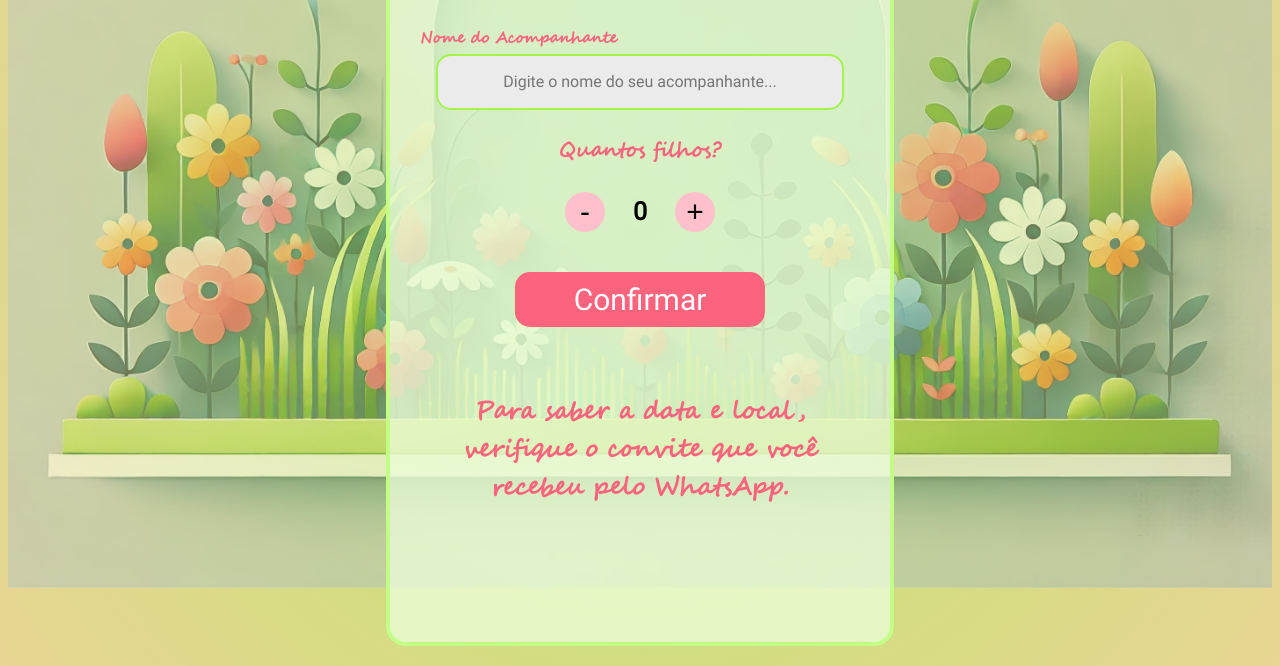
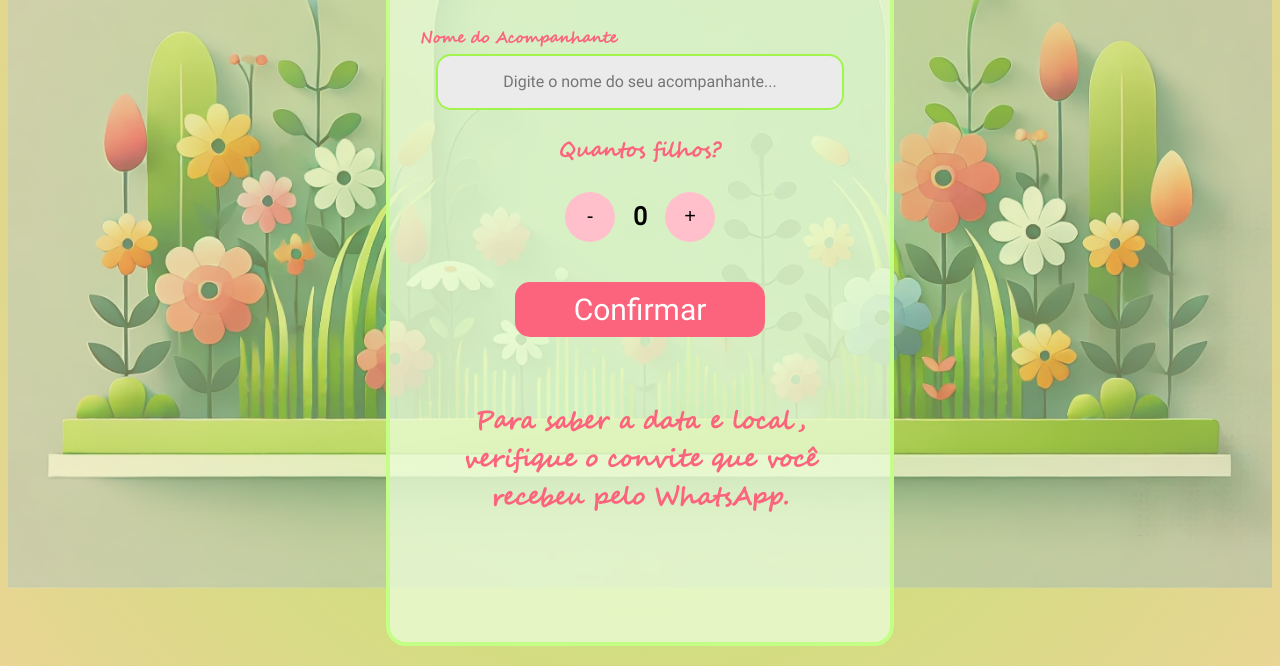
Before and after one commit to rogerioncosta/one-lu, a plain HTML site: page frontend/public/index.html in a window 1280 px wide. Shown: the part 232-898 px from the top of the page. Drawn offline with Linux system fonts and the light colour scheme.

Commit message:
size change container

```diff
--- a/frontend/public/styles/style.index.css
+++ b/frontend/public/styles/style.index.css
@@ -110,12 +110,14 @@ body::before {
 
 .contador{
     /* border: 2px solid pink; */
+    display: flex;
     align-items: center;
     display: flex;
     width: 150px;
     margin: 0 auto;
     margin-bottom: 20px;
-    justify-content: space-around;
+    justify-content: center;
+    gap: 10px; /* Espaço entre os elementos */
 
     h1{
         /* border: 1px solid pink; */
@@ -130,10 +132,10 @@ body::before {
     border: none;
     background: pink;
     border-radius: 50%;
-    font-size: 30px;
+    font-size: 20px;
     color: black;
-    height: 40px;
-    width: 40px;
+    height: 50px;
+    width: 50px;
     cursor: pointer;
 }
 
@@ -141,10 +143,10 @@ body::before {
     border: none;
     background: pink;
     border-radius: 50%;
-    font-size: 30px;
+    font-size: 20px;
     color: black;
-    height: 40px;
-    width: 40px;
+    height: 50px;
+    width: 50px;
     cursor: pointer;
 }
 
```
